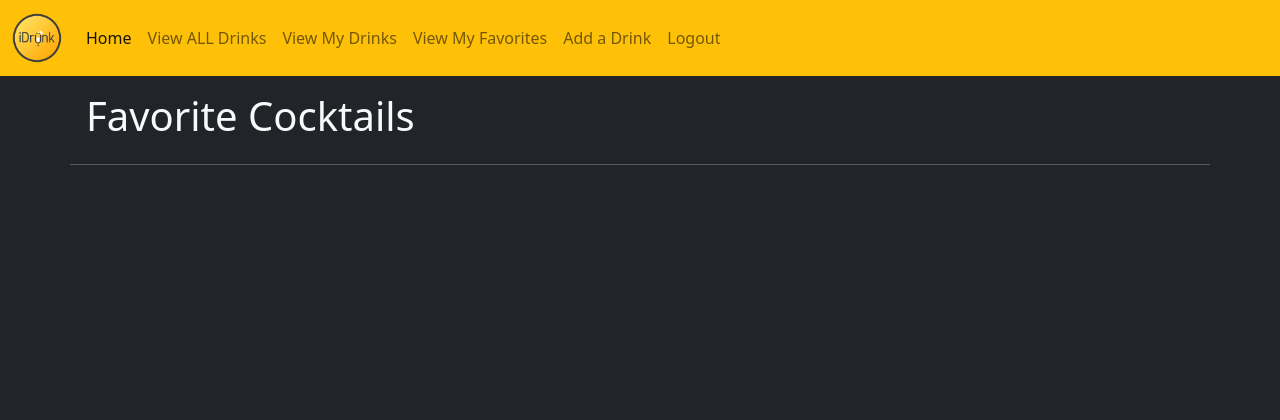
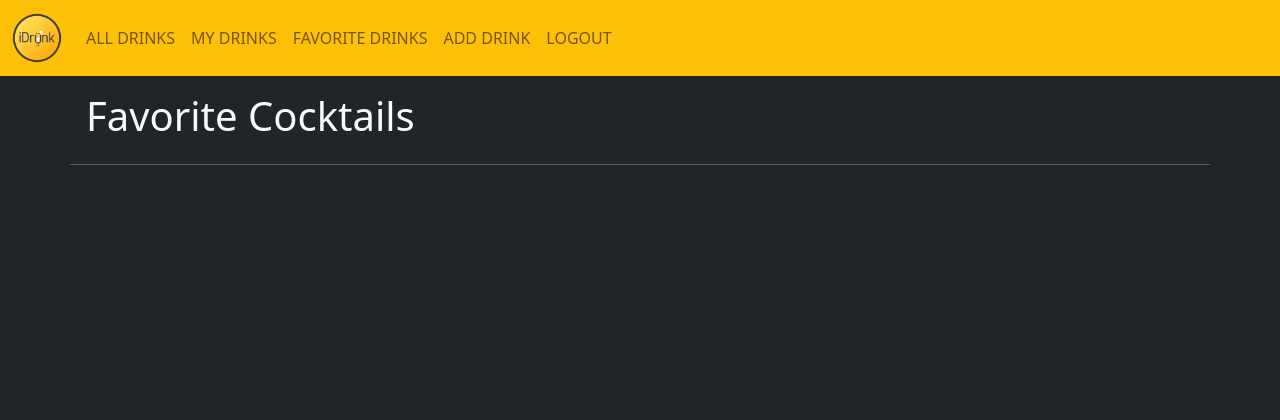
Before and after one commit to Jvilla125/iDrunk, a Django app: page /drinks/favorites in a window 1280 px wide. Shown: the top 420 px of the page. Run offline with Django 4.2, Linux system fonts and the light colour scheme; the visitor is signed in with stand-in values (Sample User, id 1); data that the repository does not hold is empty.

```diff
--- a/main_app/templates/base.html
+++ b/main_app/templates/base.html
@@ -15,38 +15,35 @@
   <body style="margin-bottom: 120px">
     <nav class="navbar navbar-expand-lg bg-warning ">
       <div class="container-fluid">
-          <a class="navbar-brand" href="#"><img src="{% static '/img/iDrunk_Logo.png' %}" alt="Logo" width="50" height="50"></a>
+          <a class="navbar-brand" href="/"><img src="{% static '/img/iDrunk_Logo.png' %}" alt="Logo" width="50" height="50"></a>
         <button class="navbar-toggler" type="button" data-bs-toggle="collapse" data-bs-target="#navbarSupportedContent" aria-controls="navbarSupportedContent" aria-expanded="false" aria-label="Toggle navigation">
           <span class="navbar-toggler-icon"></span>
         </button>
         <div class="collapse navbar-collapse" id="navbarSupportedContent">
           <ul class="navbar-nav me-auto mb-2 mb-lg-0">
 
-            <li class="nav-item">
-              <a class="nav-link active" aria-current="page" href="/">Home</a>
-            </li>
+              <li class="nav-item">
+                <a class="nav-link" href="/index">ALL DRINKS</a>
+              </li>
             {% if user.is_authenticated %}
               <li class="nav-item">
-                <a class="nav-link" href="/index">View ALL Drinks</a>
+                <a class="nav-link" href="/userdrinks">MY DRINKS</a>
               </li>
               <li class="nav-item">
-                <a class="nav-link" href="/userdrinks">View My Drinks</a>
+                <a class="nav-link" href="/drinks/favorites">FAVORITE DRINKS</a>
               </li>
               <li class="nav-item">
-                <a class="nav-link" href="/drinks/favorites">View My Favorites</a>
-              </li>
-              <li class="nav-item">
-                <a class="nav-link" href="{% url 'drinks_create' %}">Add a Drink</a>
+                <a class="nav-link" href="{% url 'drinks_create' %}">ADD DRINK</a>
               </li>
               <li class="nav-item float-end">
-                <a class="nav-link" href="/accounts/logout">Logout</a>
+                <a class="nav-link" href="/accounts/logout">LOGOUT</a>
               </li>
             {% else %}
               <li class="nav-item float-end">
-                <a class="nav-link" href="{% url 'signup' %}">Sign Up</a>
+                <a class="nav-link" href="{% url 'signup' %}">SIGN UP</a>
               </li>
               <li class="nav-item float-end">
-                <a class="nav-link" href="/accounts/login">Login</a>
+                <a class="nav-link" href="/accounts/login">LOGIN</a>
               </li>
             {% endif %}
           </ul>
```
